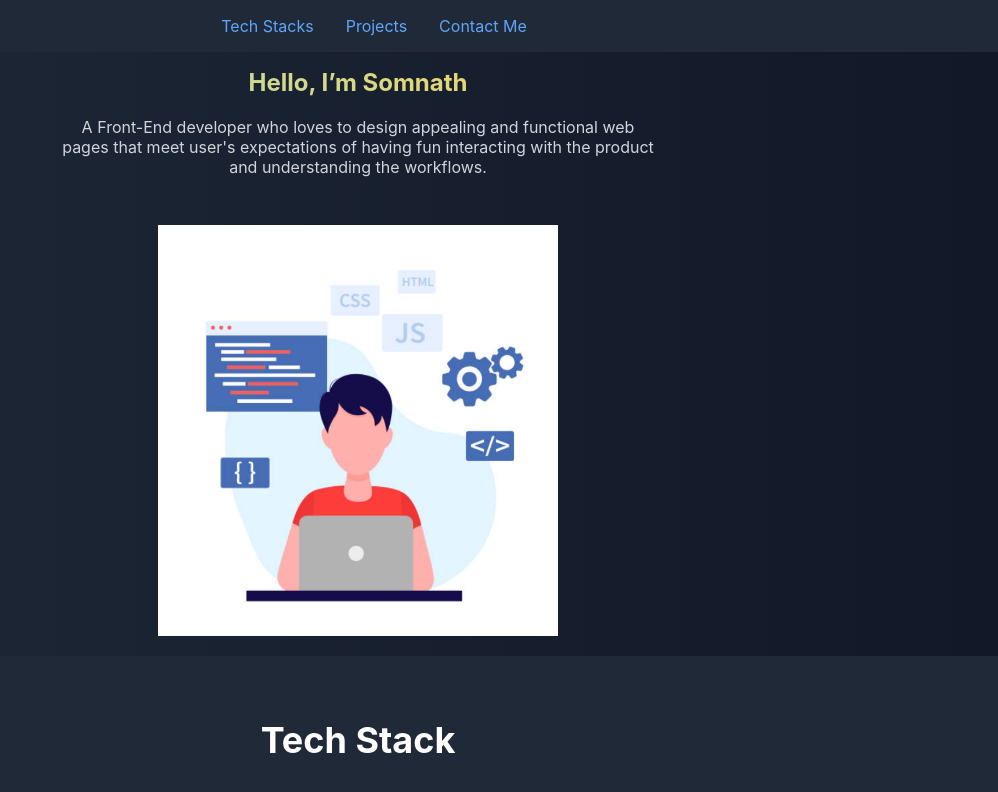
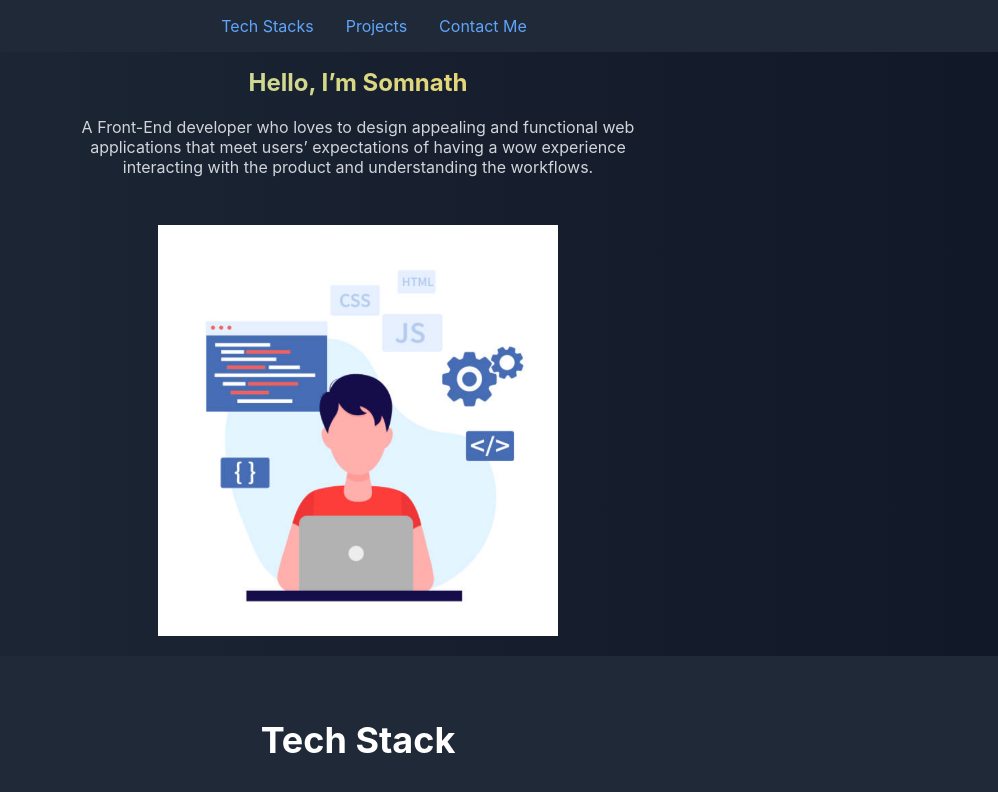
Before and after one commit to dessomu/PortFolio, a React (Vite) app: page / in a window 1280 px wide. Shown: the top 792 px of the page, without its empty margins (282-1280 px from the left). Built offline with nearby package versions, Linux system fonts and the light colour scheme; no server answers.

Commit message:
Update Hero.jsx

```diff
--- a/src/components/Hero.jsx
+++ b/src/components/Hero.jsx
@@ -7,9 +7,7 @@ function Hero() {
       <div style={{ width: "50%" }}>
         <h2 className="animated-heading">Hello, I’m Somnath</h2>
         <p>
-          A Front-End developer who loves to design appealing and functional web
-          pages that meet user's expectations of having fun interacting with the
-          product and understanding the workflows.
+          A Front-End developer who loves to design appealing and functional web applications that meet users’ expectations of having a wow experience interacting with the product and understanding the workflows.
         </p>
       </div>
 
```
